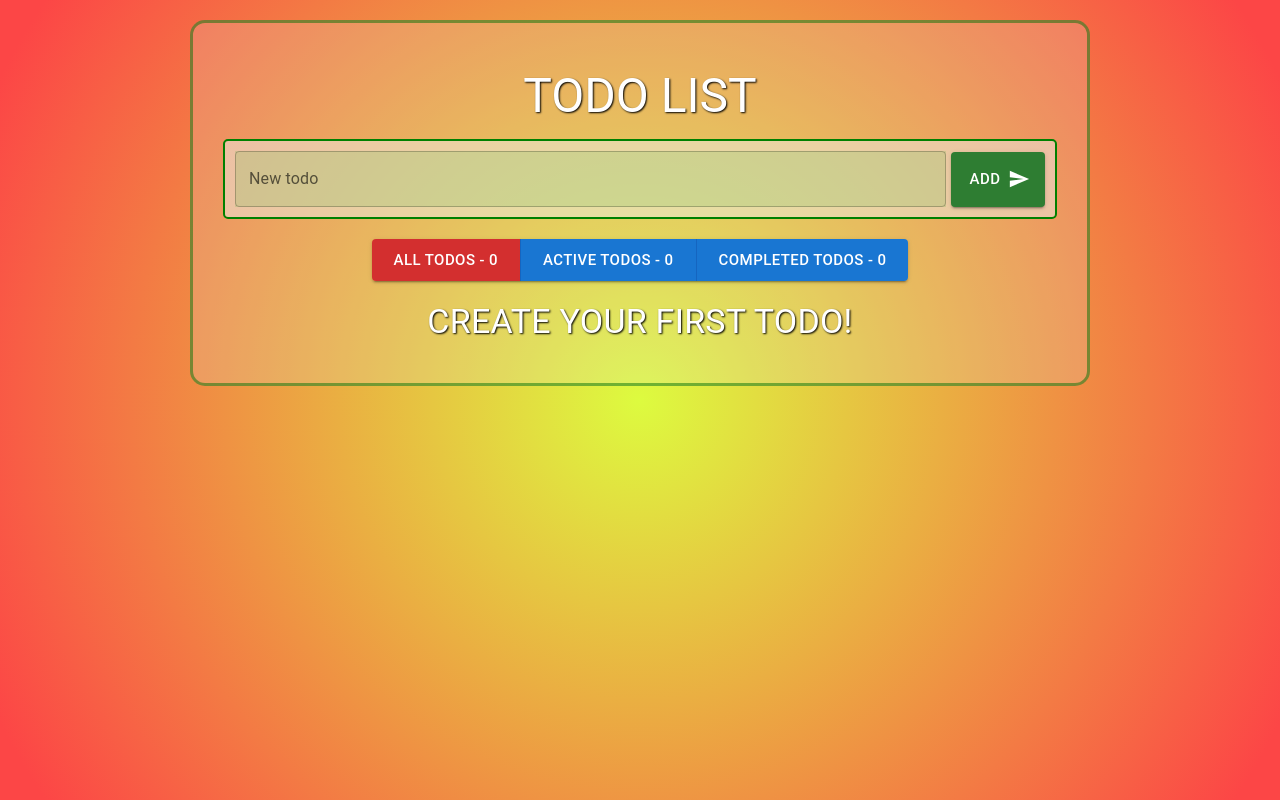
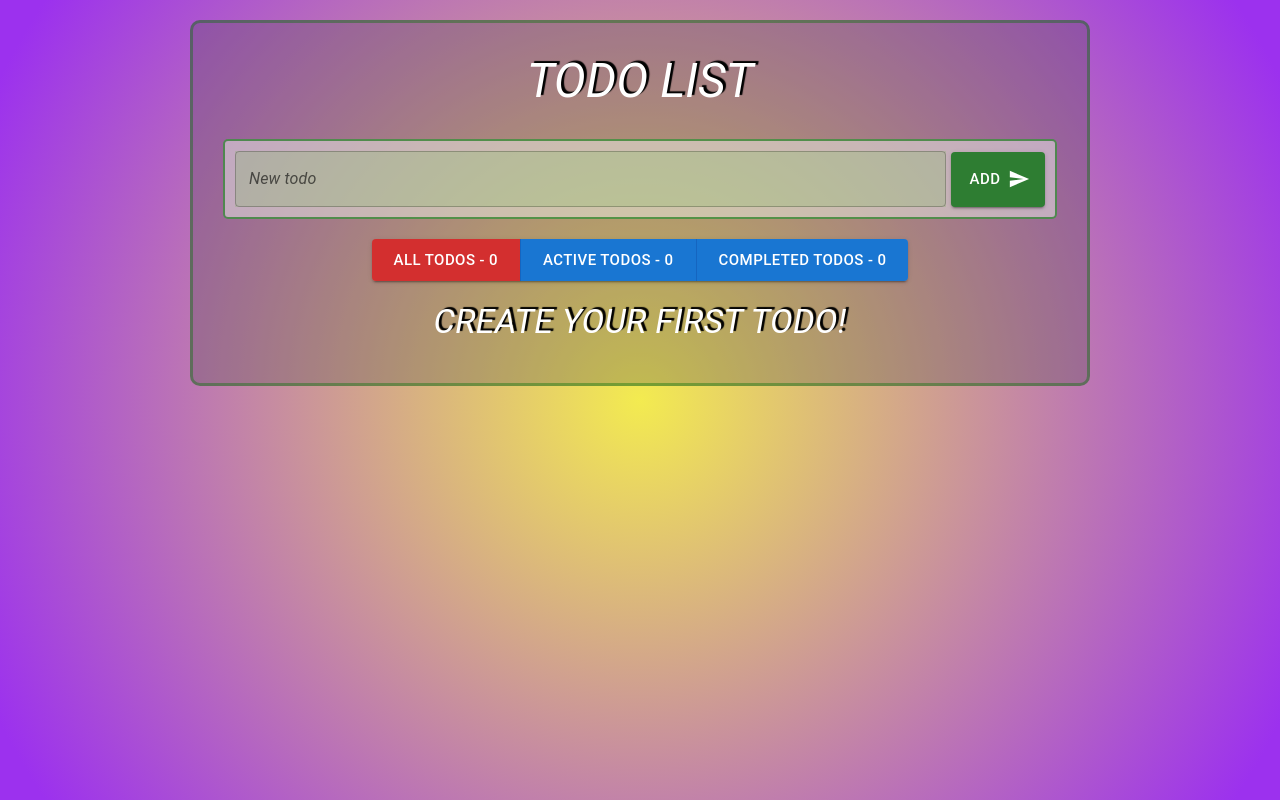
Before and after one commit to muteki-Ronin/Todo-List, a React app: page / in a window 1280 px wide. Built offline with nearby package versions, Linux system fonts and the light colour scheme.

Commit message:
edit readme and fix style

```diff
--- a/src/Components/Header/style.js
+++ b/src/Components/Header/style.js
@@ -2,7 +2,7 @@ import { createUseStyles } from "react-jss";
 
 export const useStyle = createUseStyles({
   header: {
-    padding: "15px",
+    marginBottom: "30px",
     textAlign: "center",
   },
 });
--- a/src/Components/TodoForm/style.js
+++ b/src/Components/TodoForm/style.js
@@ -3,7 +3,7 @@ import { createUseStyles } from "react-jss";
 export const useStyle = createUseStyles({
   form: {
     padding: "10px",
-    border: "2px solid green",
+    border: "2px solid rgba(3, 115, 7, 0.6)",
     borderRadius: "5px",
     display: "flex",
     flexDirection: "row",
--- a/src/Components/TodoItem/style.js
+++ b/src/Components/TodoItem/style.js
@@ -7,8 +7,8 @@ export const useStyle = createUseStyles({
     alignItems: "center",
     height: "80px",
     padding: "10px",
-    border: "2px solid green",
-    backgroundColor: "rgba(223, 224, 213, 0.5)",
+    border: "2px solid rgba(3, 115, 7, 0.6)",
+    backgroundColor: "rgba(235, 238, 231, 0.4)",
   },
   title: {
     flexGrow: 1,
--- a/src/Containers/style.js
+++ b/src/Containers/style.js
@@ -2,9 +2,9 @@ import { createUseStyles } from "react-jss";
 
 export const useStyle = createUseStyles({
   container: {
-    border: "3px solid rgba(3, 115, 7, 0.5)",
-    borderRadius: "15px",
-    backgroundColor: "rgba(223, 224, 213, 0.2)",
+    border: "3px solid rgba(3, 115, 7, 0.4)",
+    borderRadius: "10px",
+    backgroundColor: "rgba(85, 82, 82, 0.3)",
     marginTop: "20px",
     marginBottom: "20px",
     padding: "30px",
--- a/src/index.css
+++ b/src/index.css
@@ -5,16 +5,19 @@
 }
 
 body {
-  background: radial-gradient(circle, rgba(221,251,63,1) 0%, rgba(252,70,70,1) 95%);
+  background: radial-gradient(circle, rgb(243, 235, 80) 0%, rgb(156, 49, 238) 95%);
   background-attachment: fixed;
   font-weight: bold;
+  font-style: italic;
 }
 
-h1, h2, h3, h4, h5, p {
+h1, h2, h3, h4, h5 {
   color: rgb(255, 255, 255);
-  text-shadow: 1px 1px 2px rgb(0, 0, 0);
+  text-shadow: 3px -2px 1px rgb(0, 0, 0);
 }
 
 p {
+  color: rgb(255, 255, 255);
+  text-shadow: 2px -1px 2px rgb(0, 0, 0);
   font-size: 25px;
 }
```
Also changed, not shown: README.md, screenshot.jpg (added).
